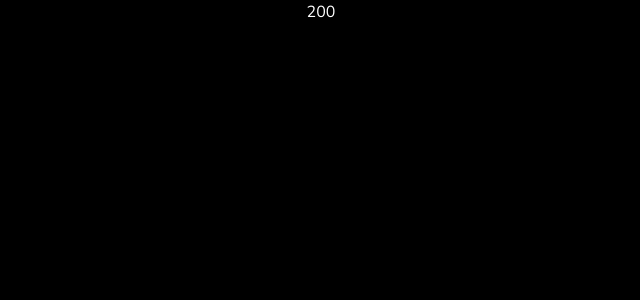
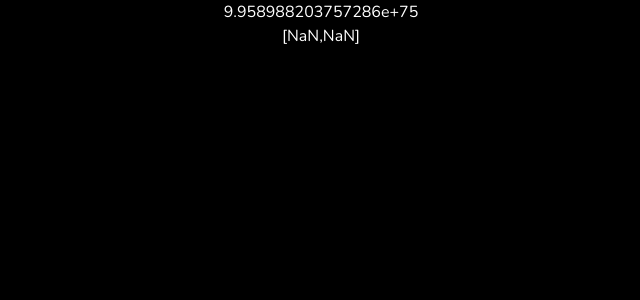
Before and after one commit to Caffeine-Coders/Cryptography-project, a React (Create React App) app: page /enc in a window 1280 px wide. Shown: the top 300 px of the page, without its empty margins (319-959 px from the left). Built offline with nearby package versions, Linux system fonts and the light colour scheme; a web font is replaced by a local one.

Commit message:
encryption

```diff
--- a/src/ecc/encryption.jsx
+++ b/src/ecc/encryption.jsx
@@ -5,51 +5,75 @@ var b = 0x0000000000000000000000000000000000000000000000000000000000000007
 var G = (0x79BE667EF9DCBBAC55A06295CE870B07029BFCDB2DCE28D959F2815B16F81798,
     0x483ADA7726A3C4655DA4FBFC0E1108A8FD17B448A68554199C47D08FFB10D4B8)
 var n = 0xFFFFFFFFFFFFFFFFFFFFFFFFFFFFFFFEBAAEDCE6AF48A03BBFD25E8CD0364141;
-// var private_key1 = Math.floor(Math.random()*n) +1;
-const private_key1 = 200;
-
-function pointAdd(P,Q){
-    const R = P.add(Q);
-    return [R.getX().toJSON(), R.getY().toJSON()];
+let private_key1 = Math.floor(Math.random()*n) +1;
+let public_key1 = point_multiplication(private_key1,G,p,a)
+function point_multiplication(n,P,p,a){
+    let Q = null
+    let R = P
+    while(n>0){
+        if(n%2 == 1){
+            Q = point_addition(Q,R,p,a)
+        }
+        R = point_doubling(R,p,a)
+        n = Math.floor(n/2)
+    }
+    return Q
 }
-function pointMul(k,P){
-    const R = P.mul(k);
-    return [R.getX().toJSON(), R.getY().toJSON()];
+function point_addition(P,Q,p,a){
+    if(P == null){
+        return Q
+    }
+    if (Q == null){
+        return P
+    }
+    if(P.x == Q.x && P.y != Q.y){
+        return null
+    }
+    let s;
+    if(P.x == Q.x && P.y == Q.y){
+        s = (3 * P.x * P.x +a)*mod_inverse(2*P.y,p)
+    }
+    else{
+        s = (Q.y - P.y) * mod_inverse(Q.x - P.x , p)
+    }
+    let x = (s*s - P.x - Q.x) % p
+    let y = (s * (P.x -x ) - P.y)%p
+    return {x:x,y: y}
 }
-// const tmp = BigInt(private_key1)
-
-// const public_key1 = Number(point_multiplication(private_key1,G,p,a))
-
-// function point_multiplication(k,P,p,a){
-// var Q=P
-// var R=null;
-// while(k>0){
-//     if(k%2 === 1){
-//         R = point_addition(R,Q,p,a) || Q;
-//     }
-//     Q = point_addition(Q,Q,p,a);
-//     k = Math.floor(k/2)
-// }
-// return R
-// }
-
-// function point_addition(P,Q,p,a){
-//     var m;
-//     if(P[0]==Q[0] && P[1]== Q[1]){
-//         m = (3 * Math.pow(P[0],2) + a) * Math.pow(2*P[1], -1, p)
-//     }
-//     else{
-//         m = (Q[1] - P[1])* Math.pow(Q[0] - P[0],-1,p)
-//     }
-//     let Result_x = (Math.pow(m,2) - P[0] - Q[0]) % p
-//     let Result_y = (P[1] + m * (Result_x - P[0])) % p
-//     return [Result_x, -Result_y%p]
-// }
+function point_doubling(P,p,a){
+    if(P==null){
+        return null
+    }
+    let s = (3* P.x * P.x + a) * mod_inverse(2*P.y,p)
+    let x = (s*s - 2*P.x)%p
+    let y = (s * (P.x - x ) - P.y) % p
+    return {x:x,y:y}
+}
+function mod_inverse(a,m){
+    let m0 = m
+    let x0 = 0, x1= 1
+    if(m==1){
+        return 0
+    }
+    while(a>1){
+        let q = Math.floor(a/m)
+        let t = m
+        m = a % m
+        a = t
+        t = x0
+        x0 = x1 - q * x0
+        x1 = t
+    }
+    if(x1<0){
+        x1 += m0
+    }
+    return x1
+}
 return(
     <div>
         {private_key1}
         <br/>
-        {/* {public_key1} */}
+        [{public_key1.x},{public_key1.y}]
     </div>
 )
 
```
